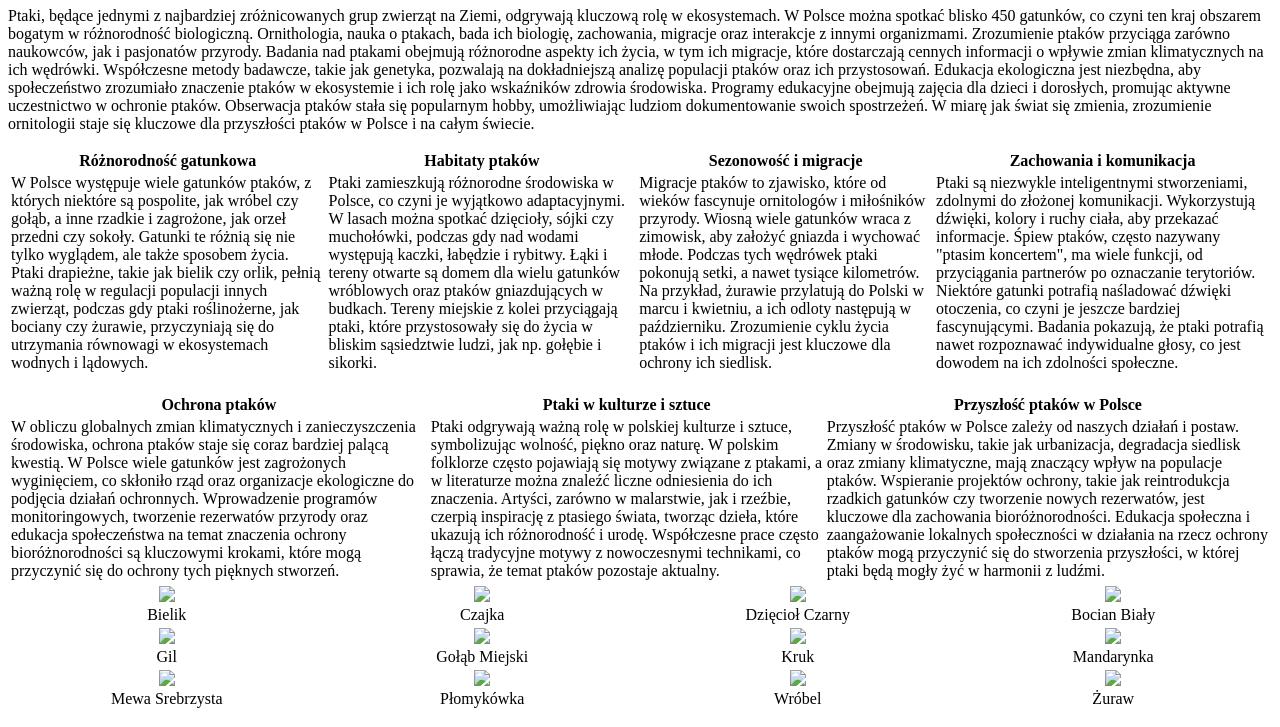
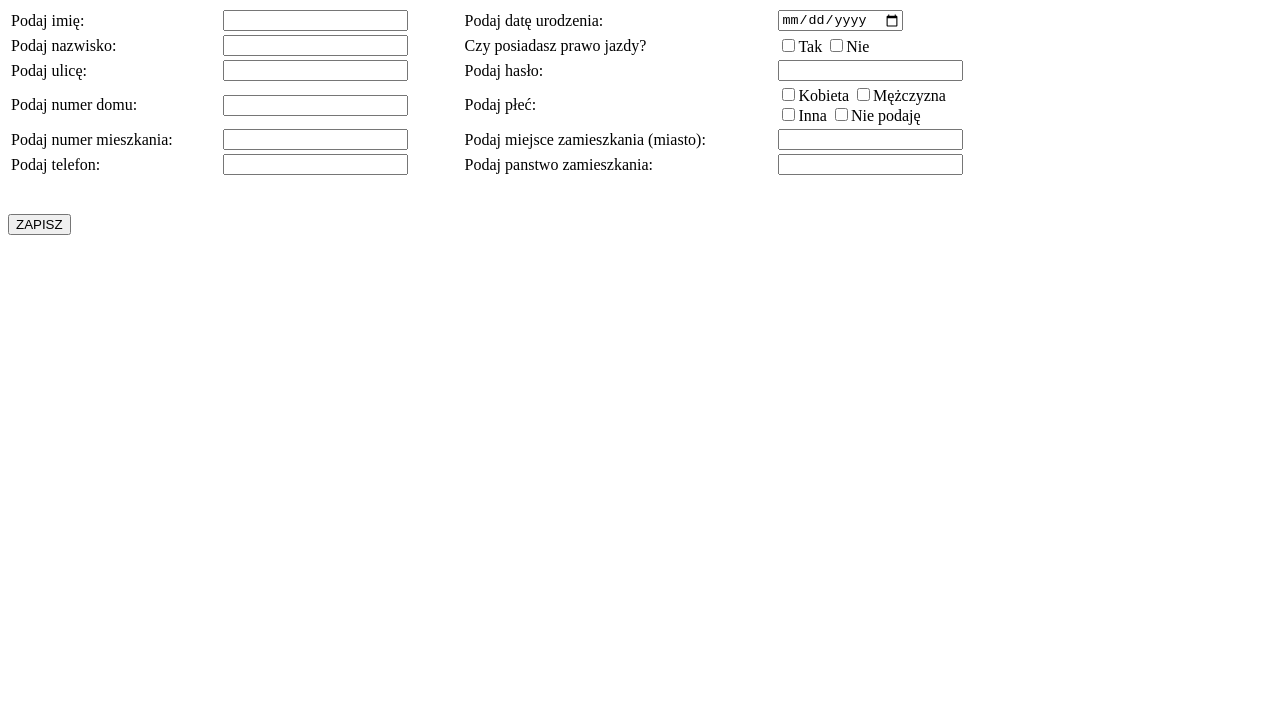
Before and after one commit to fmaja/formularz, a plain HTML site: page index.html in a window 1280 px wide. Shown: the part 73-800 px from the top of the page. Drawn offline with Linux system fonts and the light colour scheme.

Commit message:
Add files via upload

```diff
--- a/index.html
+++ b/index.html
@@ -2,69 +2,52 @@
 <!DOCTYPE html PUBLIC "-//W3C//DTD XHTML 1.0 Strict//EN" "http://www.w3.org/TR/xhtml1/DTD/xhtml1-strict.dtd">
 <html xmlns="http://www.w3.org/1999/xhtml" xml:lang="en" lang="en">
   <head>
-    <title>Ptaki Polski</title>
-	<style>
-	img {
-            max-width: 100%; /* Obraz nie przekracza szerokości komórki */
-            height: auto; /* Zachowuje proporcje */}
-	</style>
+    <title>formularz</title>
 
   </head>
   <body>
+  <h1>FORMULARZ</h1>
 
-    <h1 style = "text-align: center;">Ptaki Polski</h1>
+  <form action="adresdanych.pl">
 
-	<p>Ptaki, będące jednymi z najbardziej zróżnicowanych grup zwierząt na Ziemi, odgrywają kluczową rolę w ekosystemach. W Polsce można spotkać blisko 450 gatunków, co czyni ten kraj obszarem bogatym w różnorodność biologiczną. Ornithologia, nauka o ptakach, bada ich biologię, zachowania, migracje oraz interakcje z innymi organizmami. Zrozumienie ptaków przyciąga zarówno naukowców, jak i pasjonatów przyrody. Badania nad ptakami obejmują różnorodne aspekty ich życia, w tym ich migracje, które dostarczają cennych informacji o wpływie zmian klimatycznych na ich wędrówki. Współczesne metody badawcze, takie jak genetyka, pozwalają na dokładniejszą analizę populacji ptaków oraz ich przystosowań. Edukacja ekologiczna jest niezbędna, aby społeczeństwo zrozumiało znaczenie ptaków w ekosystemie i ich rolę jako wskaźników zdrowia środowiska. Programy edukacyjne obejmują zajęcia dla dzieci i dorosłych, promując aktywne uczestnictwo w ochronie ptaków. Obserwacja ptaków stała się popularnym hobby, umożliwiając ludziom dokumentowanie swoich spostrzeżeń. W miarę jak świat się zmienia, zrozumienie ornitologii staje się kluczowe dla przyszłości ptaków w Polsce i na całym świecie.</p>
-
-	<table style= "width:100%">
+  <table style="width:80%">
   <tr>
-	<th>Różnorodność gatunkowa</th> <th>Habitaty ptaków</th> <th>Sezonowość i migracje</th> <th>Zachowania i komunikacja</th>
+  <td><label>Podaj imię:</label></td> <td><input type="text" name="imie"></td>
+  <td><label>Podaj datę urodzenia:</label></td> <td><input type="date" name="data_urodzenia"></td>
   </tr>
 
   <tr>
-	<td>W Polsce występuje wiele gatunków ptaków, z których niektóre są pospolite, jak wróbel czy gołąb, a inne rzadkie i zagrożone, jak orzeł przedni czy sokoły. Gatunki te różnią się nie tylko wyglądem, ale także sposobem życia. Ptaki drapieżne, takie jak bielik czy orlik, pełnią ważną rolę w regulacji populacji innych zwierząt, podczas gdy ptaki roślinożerne, jak bociany czy żurawie, przyczyniają się do utrzymania równowagi w ekosystemach wodnych i lądowych.</td>
-	<td>Ptaki zamieszkują różnorodne środowiska w Polsce, co czyni je wyjątkowo adaptacyjnymi. W lasach można spotkać dzięcioły, sójki czy muchołówki, podczas gdy nad wodami występują kaczki, łabędzie i rybitwy. Łąki i tereny otwarte są domem dla wielu gatunków wróblowych oraz ptaków gniazdujących w budkach. Tereny miejskie z kolei przyciągają ptaki, które przystosowały się do życia w bliskim sąsiedztwie ludzi, jak np. gołębie i sikorki.</td>
-	<td>Migracje ptaków to zjawisko, które od wieków fascynuje ornitologów i miłośników przyrody. Wiosną wiele gatunków wraca z zimowisk, aby założyć gniazda i wychować młode. Podczas tych wędrówek ptaki pokonują setki, a nawet tysiące kilometrów. Na przykład, żurawie przylatują do Polski w marcu i kwietniu, a ich odloty następują w październiku. Zrozumienie cyklu życia ptaków i ich migracji jest kluczowe dla ochrony ich siedlisk.</td>
-	<td>Ptaki są niezwykle inteligentnymi stworzeniami, zdolnymi do złożonej komunikacji. Wykorzystują dźwięki, kolory i ruchy ciała, aby przekazać informacje. Śpiew ptaków, często nazywany "ptasim koncertem", ma wiele funkcji, od przyciągania partnerów po oznaczanie terytoriów. Niektóre gatunki potrafią naśladować dźwięki otoczenia, co czyni je jeszcze bardziej fascynującymi. Badania pokazują, że ptaki potrafią nawet rozpoznawać indywidualne głosy, co jest dowodem na ich zdolności społeczne.</td>
-	</tr>
-	</table>
-	<br/>
-	<table>
-	<tr>
-	<th>Ochrona ptaków</th>
-	<th>Ptaki w kulturze i sztuce</th>
-	<th>Przyszłość ptaków w Polsce</th>
+  <td><label>Podaj nazwisko:</label></td> <td><input type="text" name="nazwisko"></td>
+  <td><label>Czy posiadasz prawo jazdy?</label></td> <td><input type="checkbox" name="tak"><label for "tak">Tak</label>  <input type="checkbox" name="nie"><label for "nie">Nie</label> </td>
   </tr>
 
    <tr>
-	<td>W obliczu globalnych zmian klimatycznych i zanieczyszczenia środowiska, ochrona ptaków staje się coraz bardziej palącą kwestią. W Polsce wiele gatunków jest zagrożonych wyginięciem, co skłoniło rząd oraz organizacje ekologiczne do podjęcia działań ochronnych. Wprowadzenie programów monitoringowych, tworzenie rezerwatów przyrody oraz edukacja społeczeństwa na temat znaczenia ochrony bioróżnorodności są kluczowymi krokami, które mogą przyczynić się do ochrony tych pięknych stworzeń.</td>
-	<td>Ptaki odgrywają ważną rolę w polskiej kulturze i sztuce, symbolizując wolność, piękno oraz naturę. W polskim folklorze często pojawiają się motywy związane z ptakami, a w literaturze można znaleźć liczne odniesienia do ich znaczenia. Artyści, zarówno w malarstwie, jak i rzeźbie, czerpią inspirację z ptasiego świata, tworząc dzieła, które ukazują ich różnorodność i urodę. Współczesne prace często łączą tradycyjne motywy z nowoczesnymi technikami, co sprawia, że temat ptaków pozostaje aktualny.</td>
-	<td>Przyszłość ptaków w Polsce zależy od naszych działań i postaw. Zmiany w środowisku, takie jak urbanizacja, degradacja siedlisk oraz zmiany klimatyczne, mają znaczący wpływ na populacje ptaków. Wspieranie projektów ochrony, takie jak reintrodukcja rzadkich gatunków czy tworzenie nowych rezerwatów, jest kluczowe dla zachowania bioróżnorodności. Edukacja społeczna i zaangażowanie lokalnych społeczności w działania na rzecz ochrony ptaków mogą przyczynić się do stworzenia przyszłości, w której ptaki będą mogły żyć w harmonii z ludźmi.</td>
+  <td><label>Podaj ulicę:</label></td> <td><input type="text" name="ulica"></td>
+  <td><label>Podaj hasło:</label></td> <td><input type="password" name="haslo"></td>
+  </tr>
+
+  <tr>
+  <td><label>Podaj numer domu:</label></td> <td><input type="text" name="dom"></td>
+  <td><label>Podaj płeć:</label> <td><input type="checkbox" name="kobieta"><label for "kobieta">Kobieta</label>  <input type="checkbox" name="mezczyzna"><label for "mezczyzna">Mężczyzna</label> <br/> <input type="checkbox" name="inna"><label for "inna">Inna</label>  <input type="checkbox" name="niechce"><label for "niechce">Nie podaję</label> </td>
+  </tr>
+
+  <tr>
+  <td><label>Podaj numer mieszkania:</label></td> <td><input type="number" name="mieszkanie"></td>
+  <td><label>Podaj miejsce zamieszkania (miasto):</label></td> <td><input type="text" name="miasto"></td>
+  </tr>
+
+  <tr>
+  <td><label>Podaj telefon:</label></td> <td><input type="tel" name="telefon"></td>
+  <td><label>Podaj panstwo zamieszkania:</label></td> <td><input type="text" name="panstwo"></td>
   </tr>
 
   </table>
 
-	<table style= "width:100%">
-	<tr>
-	<td style = "text-align: center; width:25%;"><img src= "img\bielik.jpg" /><figcaption>Bielik</figcaption></td>
-	<td style = "text-align: center; width:25%;"><img src= "img\czajka.jpg" /><figcaption>Czajka</figcaption></td>
-	<td style = "text-align: center; width:25%;"><img src= "img\dzieciolczarny.jpg" /><figcaption>Dzięcioł Czarny</figcaption></td>
-	<td style = "text-align: center; width:25%;"><img src= "img\bocianbialy.jpg"/><figcaption>Bocian Biały</figcaption></td>
-	</tr>
+  <br/><br/>
 
-	<tr>
-	<td style = "text-align: center; width:25%;"><img src= "img\gil.jpg" /><figcaption>Gil</figcaption></td>
-	<td style = "text-align: center; width:25%;"><img src= "img\golabmiejski.jpg" /><figcaption>Gołąb Miejski</figcaption></td>
-	<td style = "text-align: center; width:25%;"><img src= "img\kruk.jpg" /><figcaption>Kruk</figcaption></td>
-	<td style = "text-align: center; width:25%;"><img src= "img\mandarynka.jpg"/><figcaption>Mandarynka</figcaption></td>
-	</tr>
+  <input type="submit" value="ZAPISZ">
 
-	<tr>
-	<td style = "text-align: center; width:25%;"><img src= "img\mewasrebrzysta.jpg" /><figcaption>Mewa Srebrzysta</figcaption></td>
-	<td style = "text-align: center; width:25%;"><img src= "img\plomykowka.jpg" /><figcaption>Płomykówka</figcaption></td>
-	<td style = "text-align: center; width:25%;"><img src= "img\wrobel.jpg" /><figcaption>Wróbel</figcaption></td>
-	<td style = "text-align: center; width:25%;"><img src= "img\zuraw.jpg"/><figcaption>Żuraw</figcaption></td>
-	</tr>
+</form>
 
  </body>
-</html>
+ </head>
```
Lines whose indentation alone changed are shown as unchanged.
